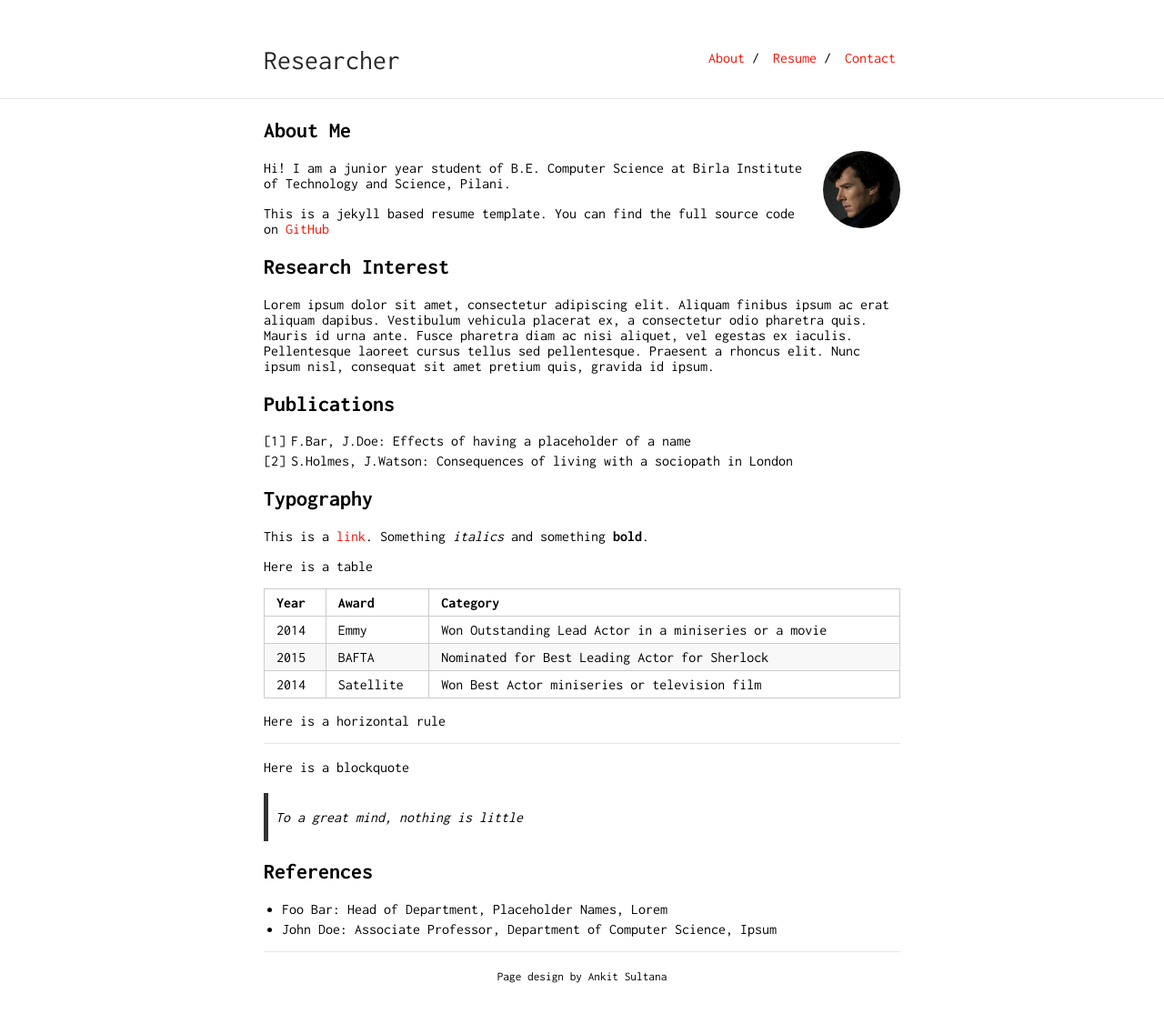
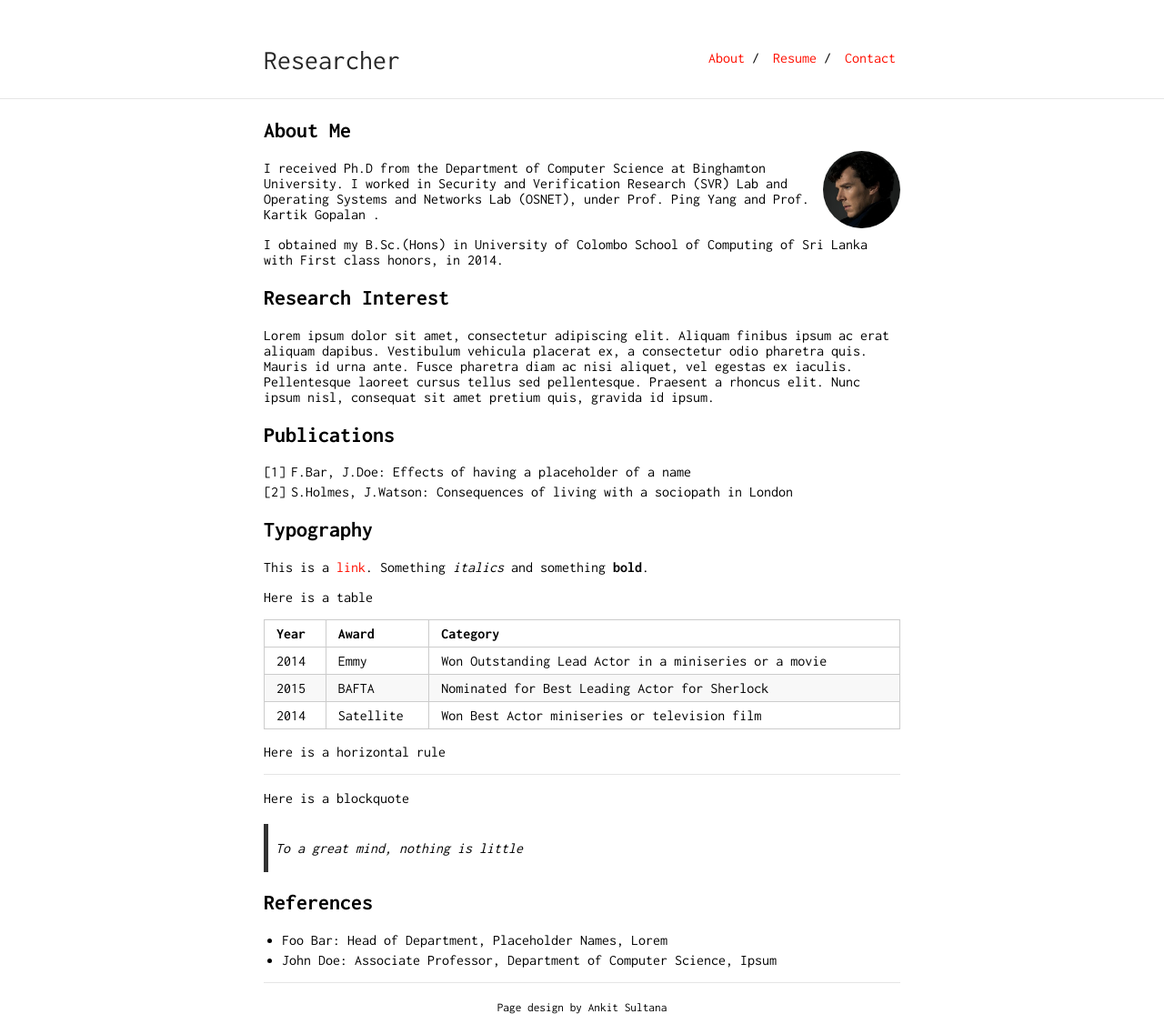
Before and after one commit to dinuni/dinuni.github.io, a Jekyll site: the page built from index.md, in a window 1280 px wide. Shown: the whole page at 91% size. Built offline with Jekyll 4.4.1, drawn with Linux system fonts in a browser that asks for light colours; our own code applies the rules of GitHub Pages for plain Markdown files; before the commit the page ends 1081 px from its top, so only the background shows below that.

Commit message:
adding content

```diff
--- a/index.md
+++ b/index.md
@@ -6,9 +6,10 @@ layout: default
 
 <img class="profile-picture" src="sherlock.jpg">
 
-Hi! I am a junior year student of B.E. Computer Science at Birla Institute of Technology and Science, Pilani.
+I received Ph.D from the Department of Computer Science at Binghamton University. I worked in Security and Verification Research (SVR) Lab and Operating Systems and Networks Lab (OSNET), under Prof. Ping Yang and Prof. Kartik Gopalan .
 
-This is a jekyll based resume template. You can find the full source code on [GitHub](https://github.com/bk2dcradle/researcher)
+I obtained my B.Sc.(Hons) in University of Colombo School of Computing of Sri Lanka with First class honors, in 2014.
+
 
 ## Research Interest
 
```
